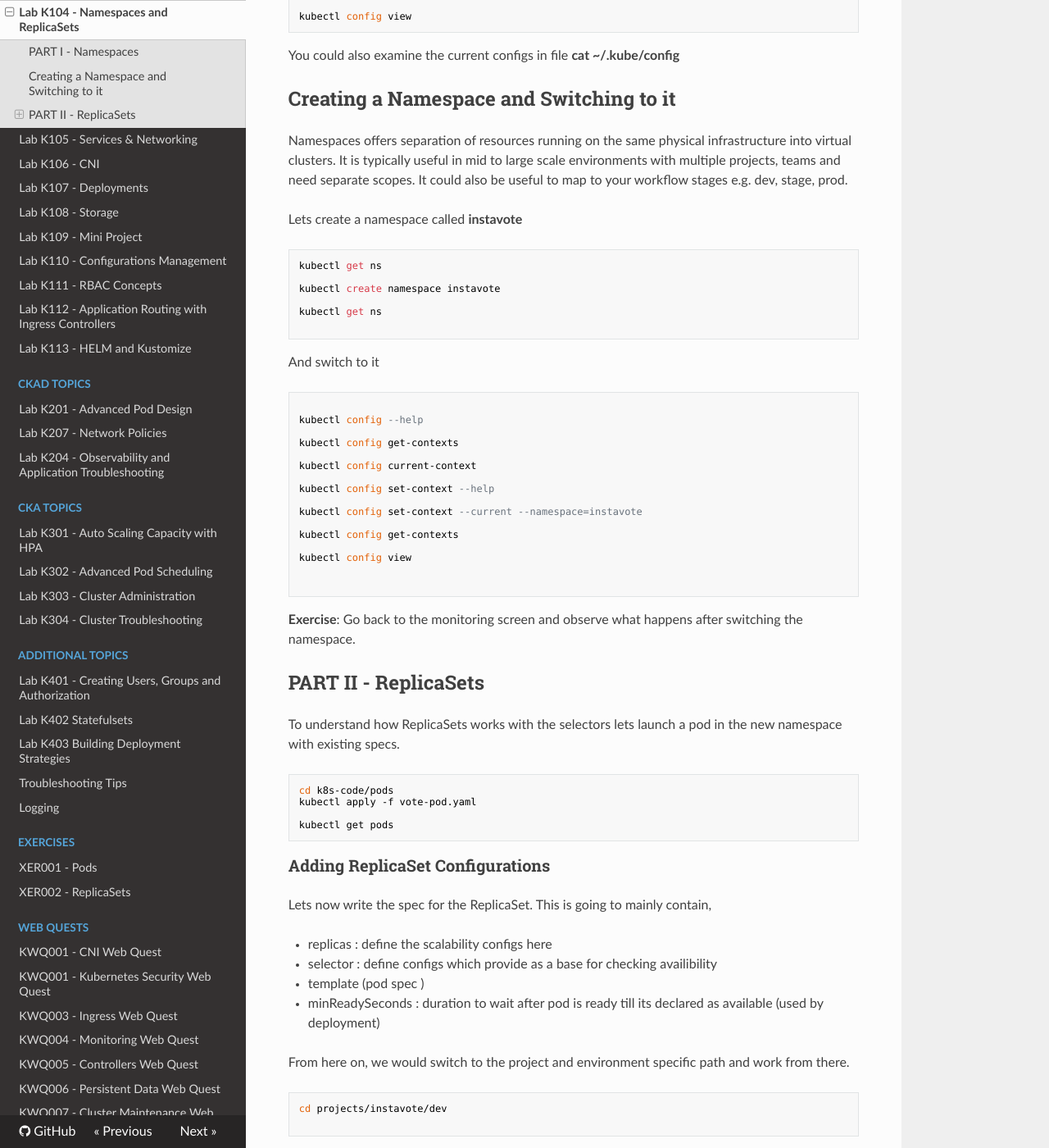
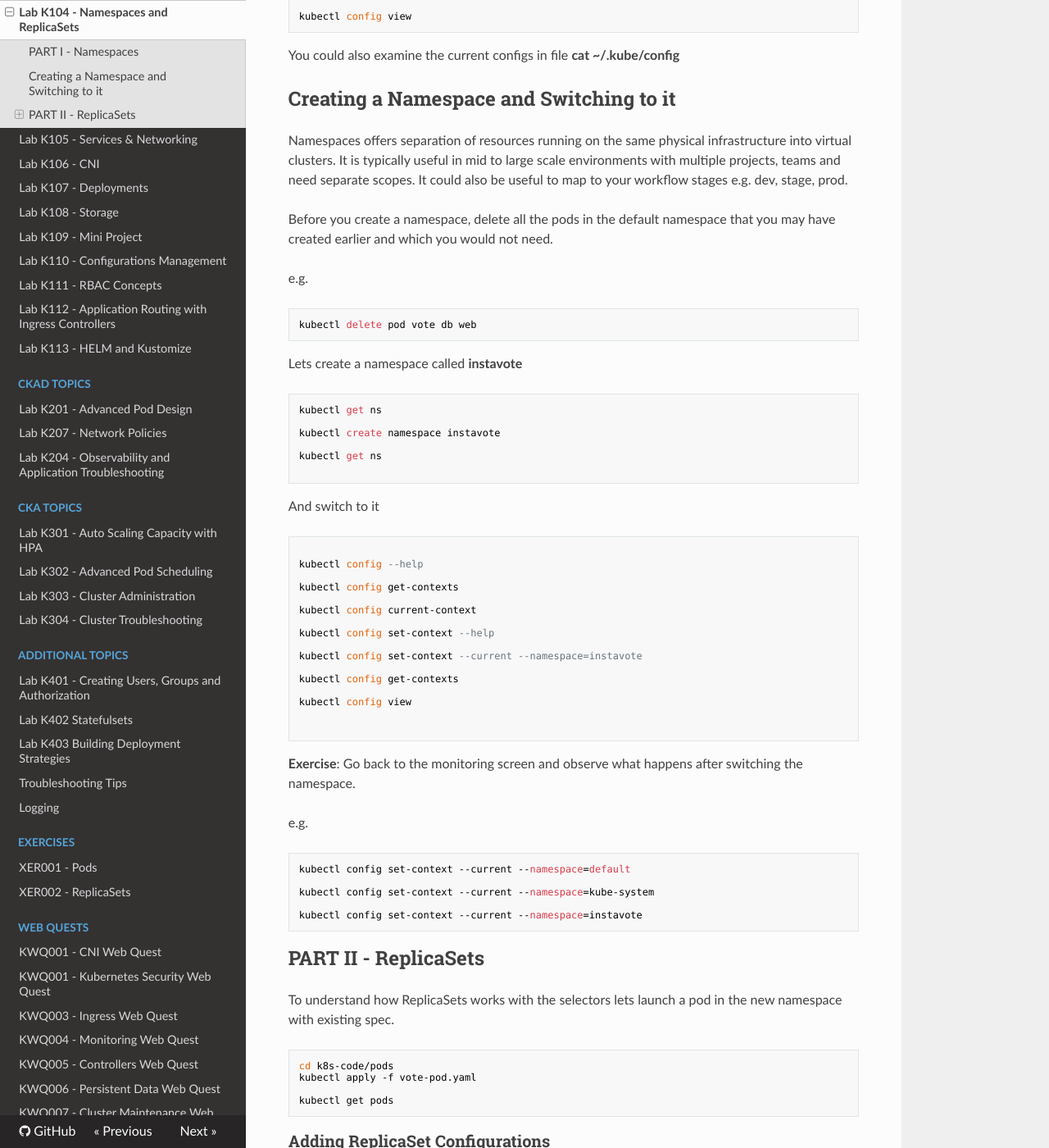
Before and after one commit to schoolofdevops/kubernetes-labguide, an MkDocs documentation site: the page built from chapters/kubernetes-replicasets-howto.md, in a window 1280 px wide and 1400 px high, scrolled down 406 px. Shown: the whole window at 82% size. Built offline with MkDocs 1.6.1, drawn with Linux system fonts in a browser that asks for light colours; nearby versions of some CDN libraries; old or Windows-style settings are respelled for this version of MkDocs; some of the changed text lies outside the part shown.

Commit message:
update replicaset chapter

````diff
--- a/chapters/kubernetes-replicasets-howto.md
+++ b/chapters/kubernetes-replicasets-howto.md
@@ -22,6 +22,14 @@ You could also examine the current configs in file **cat ~/.kube/config**
 ## Creating a Namespace and Switching to it
 
 Namespaces offers separation of resources running on the same physical infrastructure into virtual clusters. It is typically useful in mid to large scale environments with multiple projects, teams and need separate scopes. It could also be useful to map to your workflow stages e.g. dev, stage, prod.
+
+Before you create a namespace, delete all the pods in the default namespace that you may have created earlier and which you would not need.
+
+e.g.
+
+```
+kubectl delete pod vote db web
+```
 
 Lets create a namespace called **instavote**
 
@@ -54,12 +62,23 @@ kubectl config view
 
 ```
 
+**Exercise**: Go back to the monitoring screen and observe what happens after switching the namespace.
 
-**Exercise**: Go back to the monitoring screen and observe what happens after switching the namespace.
+e.g.
+
+```
+kubectl config set-context --current --namespace=default
+
+kubectl config set-context --current --namespace=kube-system
+
+kubectl config set-context --current --namespace=instavote
+```
+
+
 
 ## PART II - ReplicaSets
 
-To understand how ReplicaSets works with the selectors  lets launch a pod in the new namespace with existing specs.
+To understand how ReplicaSets works with the selectors  lets launch a pod in the new namespace with existing spec.
 
 ```
 cd k8s-code/pods
@@ -225,9 +245,10 @@ Observe what happens
 kubectl edit rs vote
 ```
 
-Update the version of the image from **schoolofdevops/vote:v1** to **schoolofdevops/vote:v2**
+  * Update the version of the image from **schoolofdevops/vote:v1** to **schoolofdevops/vote:v2**
+  * From template.metadata.labels update `version=v1` to `version=v2`
 
-Save the file.
+Save the file. If you are using `kubectl edit` it would apply the changes immediately as you save, without needing to use `kubectl apply` command.
 
 Observe what happens ?
 
````
Also changed, not shown: other parts of chapters/kubernetes-replicasets-howto.md (+3 -2 lines), chapters/create-and-deploy-kubernetes-pods.md (+4 -1 lines).
